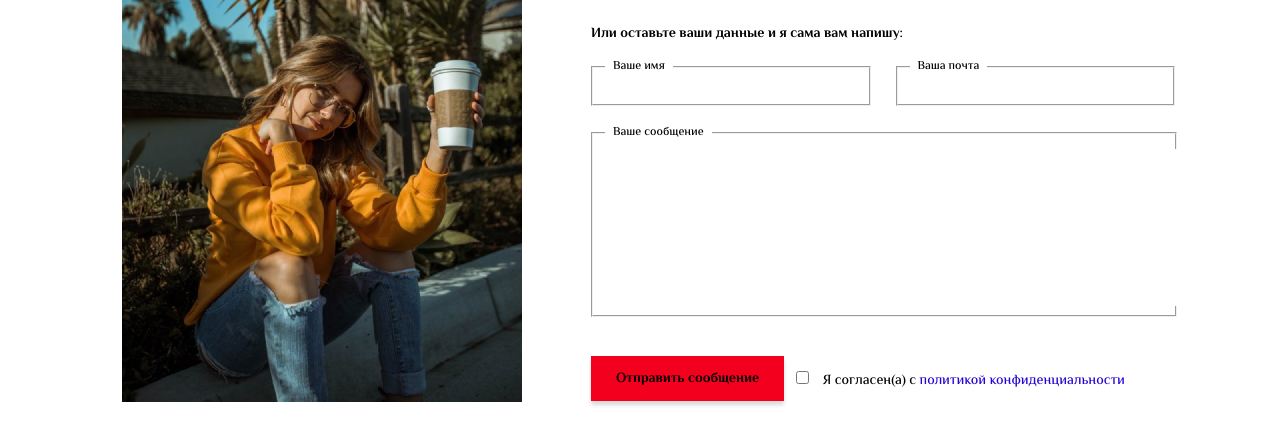
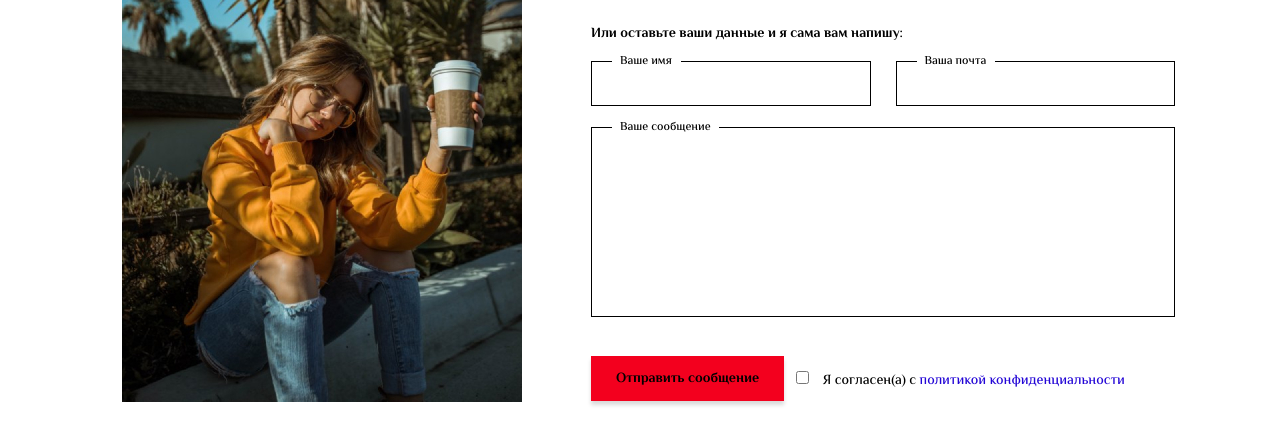
Before and after one commit to ulyanina/portfolio, a website: page src/index.html in a window 1280 px wide. Shown: the part 4844-5288 px from the top of the page. Drawn offline with Linux system fonts and the light colour scheme; a web font is replaced by a local one.

Commit message:
Corrected Contacts block, from fieldset and legend to div

```diff
--- a/src/index.html
+++ b/src/index.html
@@ -406,21 +406,24 @@
                         <img src="icons/sidepanel/Telegram.svg" alt="telegram"></a>
                   </div>
                   <div class="contacts__phrase">Или оставьте ваши данные и я сама вам напишу:</div>
+
                   <form action="#" class="contacts__forms-row">
-                     <fieldset class="input-name">
-                        <legend class="contacts__legend-small">Ваше имя</legend>
-                        <input name="name" type="text">
-                     </fieldset>
-                     <fieldset class="input-email">
-                        <legend>Ваша почта</legend>
-                        <input name="email" type="email">
-                     </fieldset>
-                     <fieldset>
-                        <legend>Ваше сообщение</legend>
-                        <div class="textarea-horizontal">
-                           <textarea name="message" type="text" cols="70" rows="7"></textarea>
-                        </div>
-                     </fieldset>
+
+                     <div class="contacts__input-name">
+                        <label for="name">Ваше имя</label>
+                        <input id="name" name="name" type="text">
+                     </div>
+
+                     <div class="contacts__input-email">
+                        <label for="email">Ваша почта</label>
+                        <input id="email" name="email" type="email">
+                     </div>
+
+                     <div class="contacts__textarea">
+                        <label for="textarea">Ваше сообщение</label>
+                        <textarea id="textarea" name="message" type="text"></textarea>
+                     </div>
+
                      <div class="contacts__actions">
                         <button class="contacts__send-button">Отправить сообщение</button>
                         <div class="contacts__policy">
@@ -429,6 +432,7 @@
                         </div>
                      </div>
                   </form>
+
                </div>
             </div>
          </div>
--- a/src/scss/base/_media.scss
+++ b/src/scss/base/_media.scss
@@ -11,8 +11,8 @@
 }
 @media (max-width: 1200px) {
    .container {
-      max-width: 960px;
-      margin: 0 70px;
+      // max-width: 960px;
+      // margin: 0 70px;
    }
    .sidepanel {
       left: -130px;
@@ -44,6 +44,7 @@
       }
    }
    .contacts__row {
+      column-gap: 20px;
       padding-left: 30px;
    }
 }
@@ -67,6 +68,7 @@
    .contacts__row {
       column-gap: 20px;
       padding-left: 20px;
+      padding-right: 30px;
    }
 }
 @media (max-width: 992px) {
@@ -168,6 +170,9 @@
    }
    .skills {
       padding-bottom: calc(50px + 70 * ((100vw - 320px) / (1140 - 320)));
+      &__title {
+         font-size: calc(24px + 12 * ((100vw - 320px) / (1140 - 320)));
+      }
       &__row {
          grid-template-columns: repeat(3, minmax(240px, 270px));
          justify-content: center;
@@ -198,7 +203,8 @@
       }
    }
    .contacts {
-      &__foto {
+      &__title {
+         font-size: calc(24px + 12 * ((100vw - 320px) / (1140 - 320)));
       }
       &__policy {
          padding-left: 20px;
@@ -306,10 +312,8 @@
       align-items: start;
    }
    .contacts {
-      fieldset {
-         input {
-            margin: 3px 3px 0px 20px;
-         }
+      &__row {
+         padding: 0;
       }
    }
 }
@@ -345,9 +349,8 @@
       }
    }
    .about {
-      padding-left: 20px;
       &__row {
-         grid-template-columns: minmax(320px, auto);
+         grid-template-columns: minmax(285px, auto);
          grid-template-rows: minmax(340px, 340px) minmax(260px, auto) minmax(400px, auto);
          column-gap: 0;
          justify-content: center;
@@ -408,7 +411,7 @@
       }
    }
    .contacts {
-      padding-bottom: 50px;
+      padding-bottom: 0;
       &__row {
          grid-template: 0px minmax(auto, 700px) / minmax(auto, 584px);
          padding-left: 15px;
@@ -419,6 +422,7 @@
       &__foto {
          display: none;
       }
+
       img {
       }
       &__send-button {
@@ -426,7 +430,7 @@
       }
    }
 }
-@media (max-width: 380px) {
+@media (max-width: 400px) {
    .menu {
       &__list {
          padding-right: 30px;
@@ -444,39 +448,31 @@
          max-width: 125px;
       }
    }
-   .sidepanel {
-      left: -155px;
-   }
+ /*   .about {
+      margin: 0 10px;
+   } */
    .contacts {
       &__row {
-         padding-right: 15px;
-      }
-      &__title {
-         font-size: 28px;
-      }
-      &__forms-row {
-         grid-template: 45px 45px 190px 36px 30px / repeat(2, minmax(50px, 280px));
-      }
-      fieldset.input-name {
-         grid-row: 1/2;
-         grid-column: 1/3;
-      }
-      fieldset.input-email {
-         grid-row: 2/3;
-         grid-column: 1/3;
-      }
-      .textarea-horizontal {
-         grid-row: 3/4;
+         padding: 0;
       }
       &__actions {
-         grid-row: 4/6;
+         grid-row: 3/4;
          grid-template: repeat(2, auto) / auto;
       }
       &__policy {
          grid-row: 1/2;
          padding: 0;
          font-size: 12px;
+         margin-top: 20px;
       }
+      &__send-button {
+         margin-top: 20px;
+      }
+   }
+   #name,
+   #email,
+   #textarea {
+      padding: 10px 12px;
    }
 }
 @media (max-width: 320px) {
--- a/src/scss/blocks/_contacts.scss
+++ b/src/scss/blocks/_contacts.scss
@@ -54,32 +54,58 @@
    &__forms-row {
       display: grid;
       grid-template-columns: repeat(2, minmax(50px, 280px));
-      grid-template-rows: 45px 190px 63px;
+      grid-template-rows: 45px 190px minmax(63px, auto);
       column-gap: 25px;
       row-gap: 21px;
       margin-bottom: 28px;
    }
-   fieldset {
-      legend {
-         font-weight: 500;
+   &__input-name,
+   &__input-email,
+   &__textarea {
+      position: relative;
+      border: solid #000 1px;
+      width: 100%;
+      height: 100%;
+      label {
+         display: block;
+         position: absolute;
+         left: 20px;
+         top: -6px;
+         width: 69px;
          font-size: 12px;
          padding: 0 8px;
-         margin-left: 12px;
+         background-color: #fff;
       }
       input {
-         margin: 3px 0 0 20px;
+         padding: 12px 20px 10px;
+         width: 100%;
+         height: 100%;
          border: 0;
-         // max-width: 100%;
+      }
+   }
+   &__input-email {
+      label {
+         width: 78px;
+      }
+   }
+   &__textarea {
+      position: relative;
+      width: 100%;
+      height: 100%;
+      grid-column: 1/3;
+      border: solid #000 1px;
+
+      label {
+         position: absolute;
+         width: 107px;
       }
       textarea {
-         margin: 10px 12px;
-         padding: 5px 20px;
+         resize: none;
+         padding: 18px 20px 20px;
+         width: 100%;
+         height: 100%;
          border: 0;
-         resize: none;
       }
-   }
-   .textarea-horizontal {
-      width: 582px;
    }
    &__actions {
       grid-column: 1/3;
```
Also changed, not shown: src/css/style.css.
